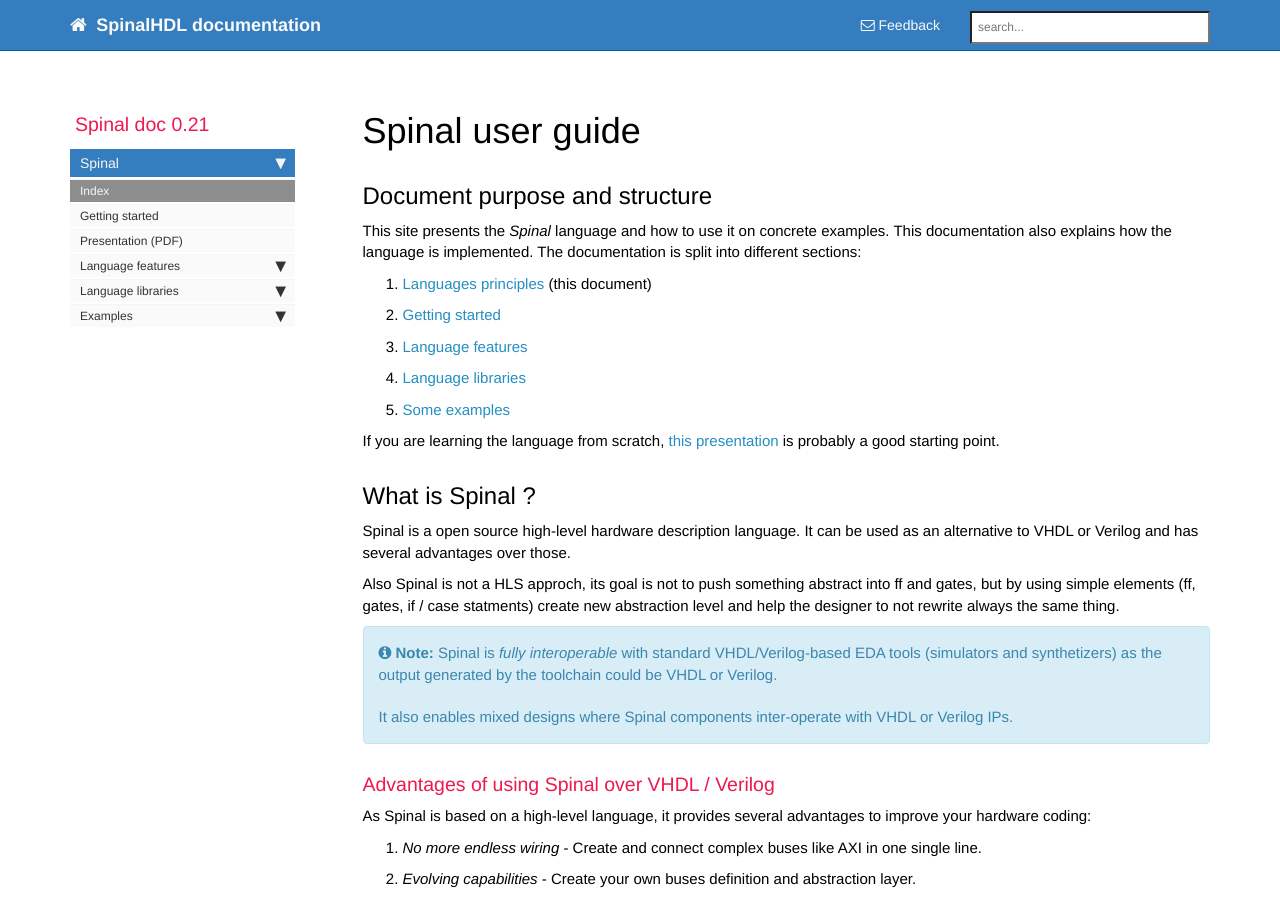
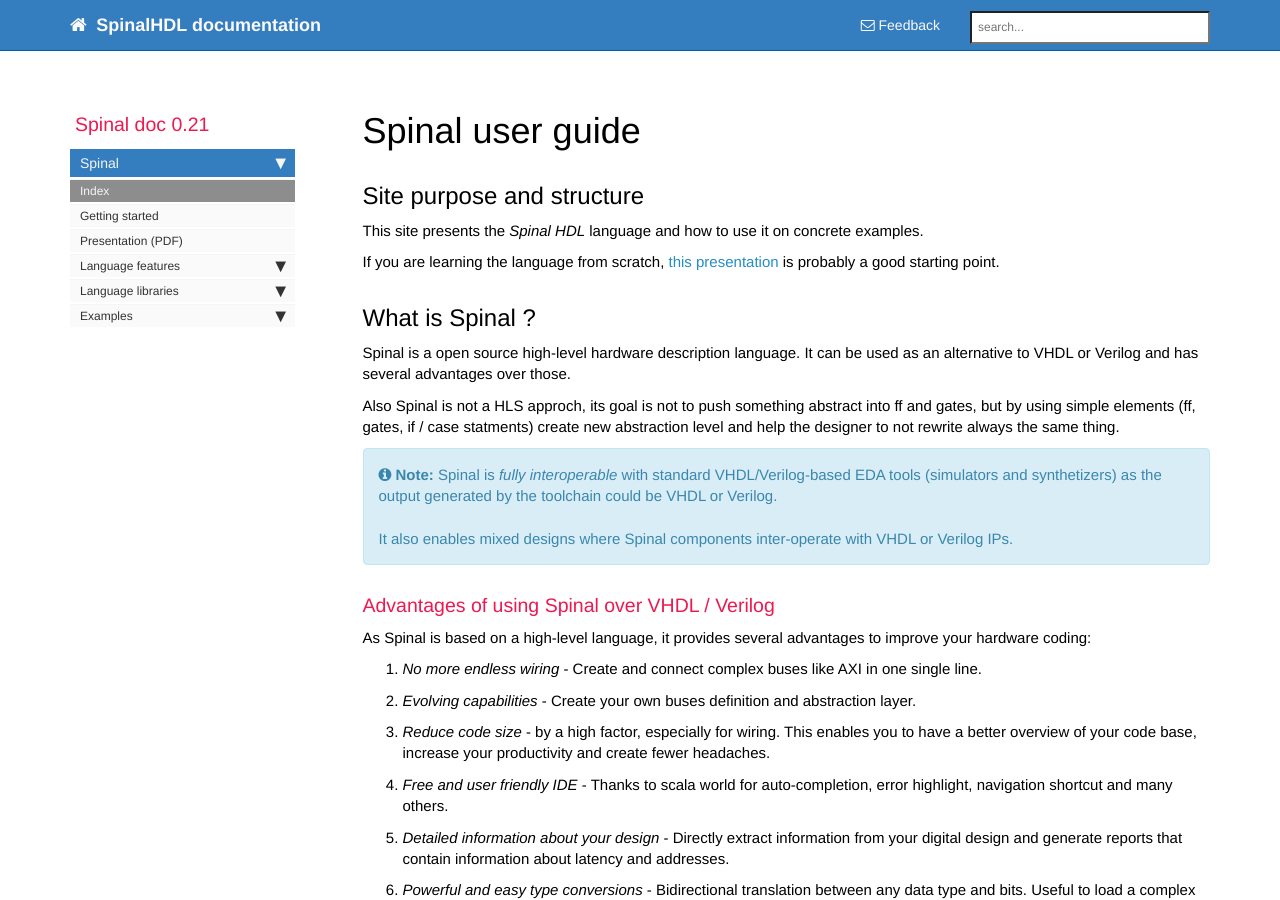
Before and after one commit to SpinalHDL/SpinalDoc, a Jekyll site: the page built from spinal/index.md, in a window 1280 px wide and 900 px high. Built offline with Jekyll 4.4.1, drawn with Linux system fonts in a browser that asks for light colours; nearby versions of some CDN libraries; comment, search, counter and statistics services are not loaded.

Commit message:
cleaning

```diff
--- a/spinal/index.md
+++ b/spinal/index.md
@@ -9,14 +9,8 @@ toc: false
 permalink: /
 ---
 
-## Document purpose and structure
-This site presents the *Spinal* language and how to use it on concrete examples. This documentation also explains how the language is implemented. The documentation is split into different sections:
-
-1. [Languages principles](/SpinalDoc/) (this document)
-1. [Getting started](/SpinalDoc/spinal_getting_started)
-1. [Language features](/SpinalDoc/spinal/core/introduction/)
-1. [Language libraries](/SpinalDoc/spinal/lib/introduction/)
-1. [Some examples](/SpinalDoc/spinal/examples/simple_ones/)
+## Site purpose and structure
+This site presents the *Spinal HDL* language and how to use it on concrete examples.
 
 If you are learning the language from scratch, [this presentation](/SpinalDoc/presentation/) is probably a good starting point.
 
```
